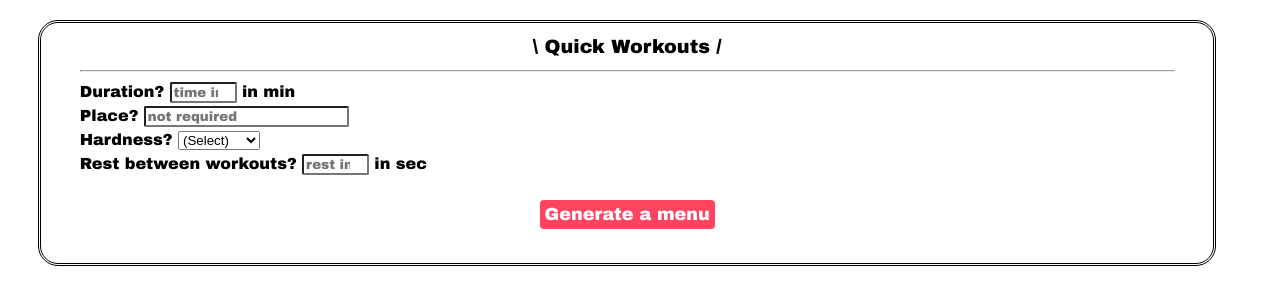
After one commit to shintoyama/CSC337FinalProject, a PHP site: page /sgst.php in a window 1280 px wide. The commit adds this page. Shown: the top 305 px of the page. Run offline with PHP 8.4, Linux system fonts and the light colour scheme; some libraries are stand-ins or nearby versions.

Commit message:
some changes

```diff
--- /dev/null
+++ b/sgst.php
@@ -0,0 +1,38 @@
+<!DOCTYPE html>
+<html>
+<head>
+<meta charset="UTF-8">
+<title>WST</title>
+<link rel="stylesheet" href="https://use.fontawesome.com/releases/v5.5.0/css/all.css" integrity="sha384-B4dIYHKNBt8Bc12p+WXckhzcICo0wtJAoU8YZTY5qE0Id1GSseTk6S+L3BlXeVIU" crossorigin="anonymous" />
+<link rel="stylesheet" type="text/css" href="style.css" />
+<?php
+session_start();
+?>
+</head>
+<body>
+
+<center>
+<div class="woGen">
+	<center style="font-size: 1.2em;">\ Quick Workouts /</center>
+	<hr>
+	<form onsubmit="menuGen();return false">
+		Duration? <input type="number" id="WOGtime" placeholder="time in min" step="5" min="5" max="180" required /> in min<br>
+		Place? <input type="type" id="WOGplace" placeholder="not required" /><br>
+		Hardness? <select id="WOGhard" required>
+					<option value="">(Select)</option>
+					<option value="VL">Very Light</option>
+					<option value="LL">Light</option>
+					<option value="MM">Moderate</option>
+					<option value="HH">Hard</option>
+					<option value="VH">Very Hard</option>
+				</select><br>
+		Rest between workouts? <input type="number" id="WOGrest" placeholder="rest in sec" step="5" min="5" max="180" required /> in sec<br><br>
+				<center><input style="font-size: 1.1em;" type="submit" value="Generate a menu" class="nbutton" /></center>
+	</form>
+<br>
+</div>
+</center>
+
+
+</body>
+</html>
--- a/style.css
+++ b/style.css
@@ -17,6 +17,7 @@ body {
 
 .sidemenu {
 	grid-area: menu;
+	height: 100%;
 	padding: 10px;
 	color: #fff;
 	background-color: #000;
@@ -160,6 +161,7 @@ input {
 }
 .sidemenu li a:hover {
 	color: #FFB3BE;
+	padding-left: 5px;
 }
 
 
@@ -169,9 +171,13 @@ input {
 }
 .mainContent iframe {
 	border: none;
-	width: 90%;
+	width: 70%;
 	height: 100%;
 	padding: 20px 10px;
+	display:block;
+	position: absolute;
+	overflow: hidden;
+	margin: 0 auto;
 }
 
 
@@ -219,10 +225,8 @@ input {
 }
 
 .woGen {
-	float: left;
 	line-height: 1.5;
 	text-align: left;
-	width: 35%;
 	border: double #000;
 	border-radius: 20px;
 	padding: 10px 3%;
```
Also changed, not shown: WOgen.php (deleted, +0 -18 lines), WOlist.php (deleted, +0 -17 lines), home.php (+4 -4 lines), leaderboard.php (+1 -44 lines), logpage.php (added, +60 -0 lines).
